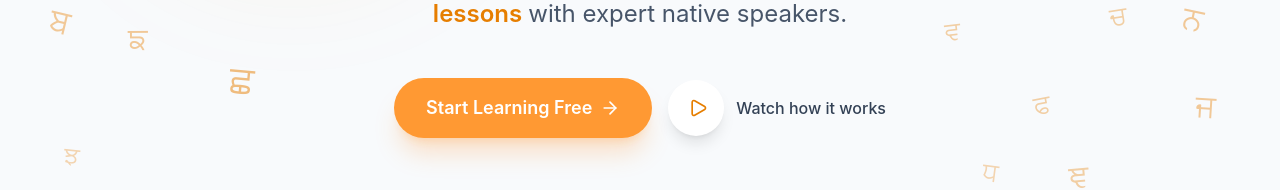
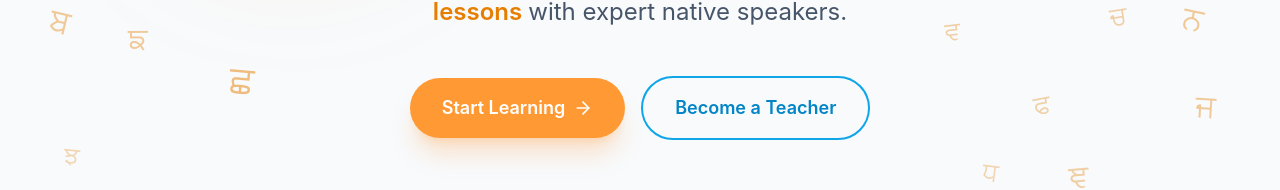
Before and after one commit to amitoj1996/learn-punjabi, a React (Vite) app: page / in a window 1280 px wide. Shown: the part 476-666 px from the top of the page. Built offline with nearby package versions, Linux system fonts and the light colour scheme; no server answers.

Commit message:
fix: add Become a Teacher button in hero and change Start Learning Free to Start Learning

```diff
--- a/src/pages/LandingPage.tsx
+++ b/src/pages/LandingPage.tsx
@@ -3,7 +3,7 @@ import { Link } from 'react-router-dom';
 import { motion, useScroll, useTransform } from 'framer-motion';
 import { Button } from '../components/ui/Button';
 import { Card } from '../components/ui/Card';
-import { Star, Users, CheckCircle, Play, ArrowRight, Sparkles, BookOpen, Video, Award } from 'lucide-react';
+import { Star, Users, CheckCircle, ArrowRight, Sparkles, BookOpen, Video, Award } from 'lucide-react';
 import { Layout } from '../components/Layout';
 
 // Animated counter component
@@ -226,21 +226,18 @@ export const LandingPage: React.FC = () => {
                             <Link to="/tutors">
                                 <motion.div whileHover={{ scale: 1.05 }} whileTap={{ scale: 0.95 }}>
                                     <Button size="lg" className="group px-8 py-4 text-lg shadow-xl shadow-primary-500/25 hover:shadow-primary-500/40 transition-shadow">
-                                        Start Learning Free
+                                        Start Learning
                                         <ArrowRight size={20} className="ml-2 group-hover:translate-x-1 transition-transform" />
                                     </Button>
                                 </motion.div>
                             </Link>
-                            <motion.button
-                                whileHover={{ scale: 1.05 }}
-                                whileTap={{ scale: 0.95 }}
-                                className="flex items-center gap-3 text-secondary-700 hover:text-primary-600 transition-colors group"
-                            >
-                                <span className="w-14 h-14 rounded-full bg-white shadow-lg flex items-center justify-center group-hover:bg-primary-50 transition-colors">
-                                    <Play size={20} className="ml-1 text-primary-600" />
-                                </span>
-                                <span className="font-medium">Watch how it works</span>
-                            </motion.button>
+                            <Link to="/teach">
+                                <motion.div whileHover={{ scale: 1.05 }} whileTap={{ scale: 0.95 }}>
+                                    <Button variant="outline" size="lg" className="px-8 py-4 text-lg border-2 border-accent-500 text-accent-600 hover:bg-accent-50">
+                                        Become a Teacher
+                                    </Button>
+                                </motion.div>
+                            </Link>
                         </motion.div>
 
                         {/* Trust indicators */}
```
